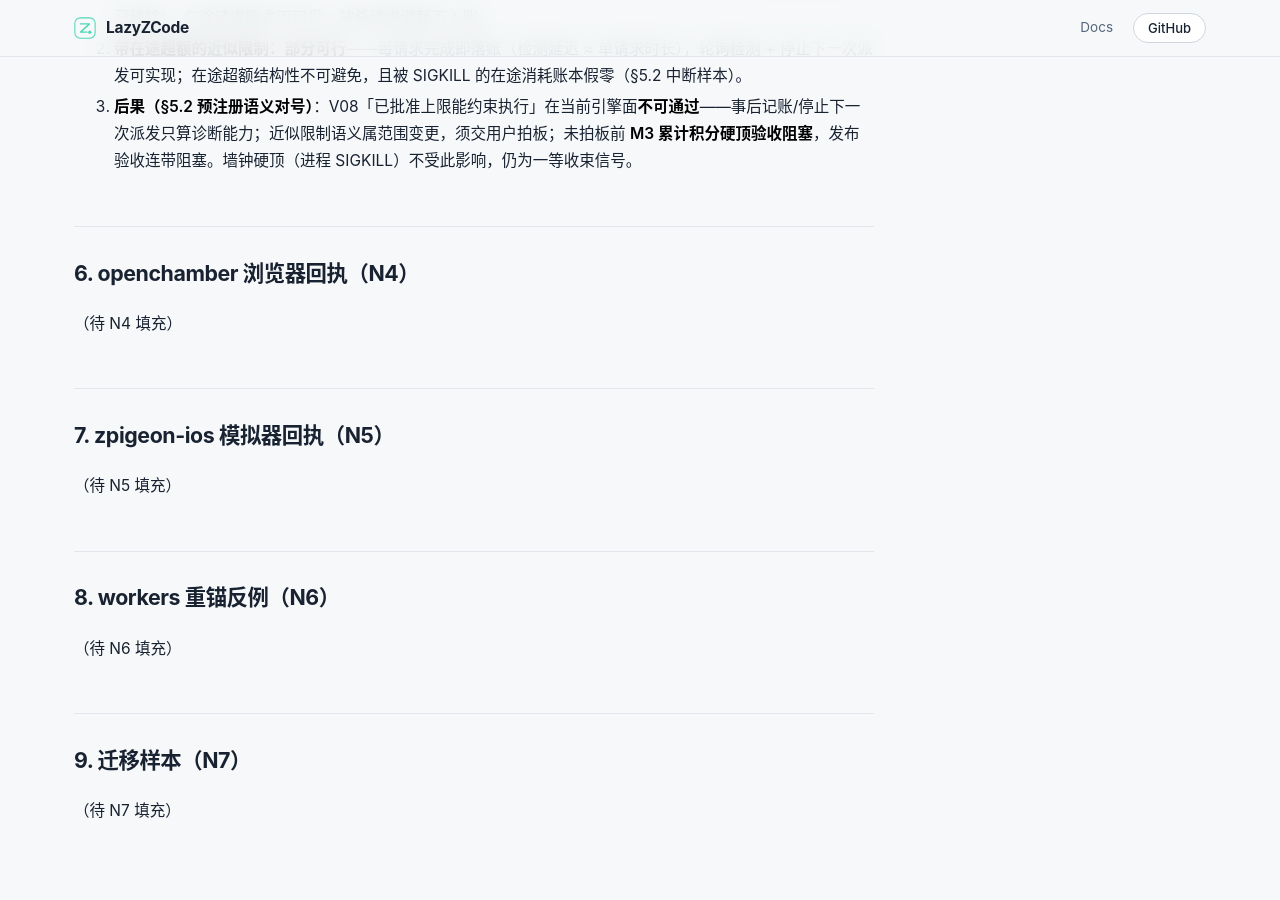
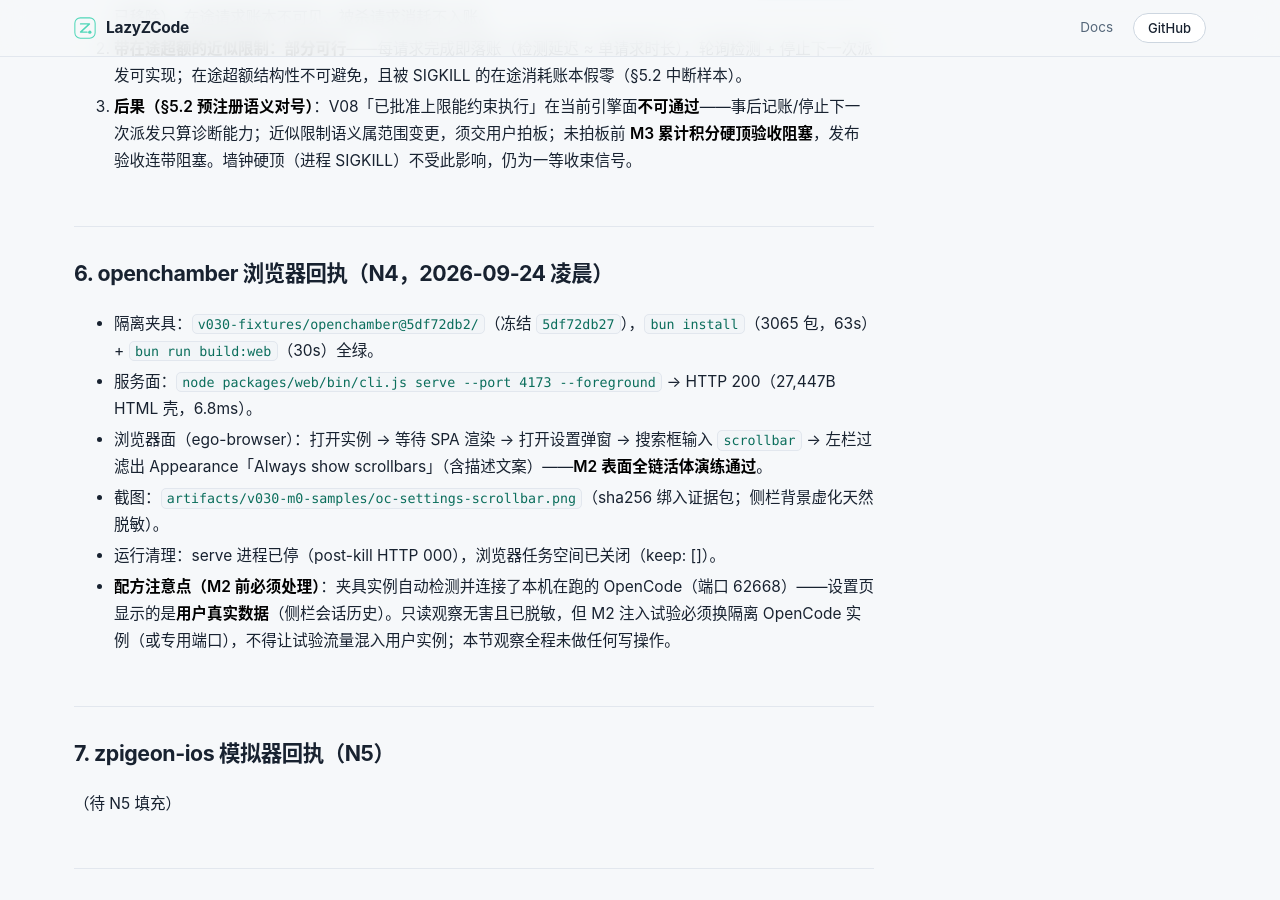
Before and after one commit to Acfufu/lazyzcode, a Jekyll site: the page built from docs/spikes/v030-m0-report.md, in a window 1280 px wide and 900 px high, scrolled down 4507 px. Built offline with Jekyll 4.4.1, drawn with Linux system fonts in a browser that asks for light colours; our own code applies the rules of GitHub Pages for plain Markdown files.

Commit message:
docs(probes): v030-m0 openchamber browser receipt — full M2 surface rehearsal
Fixture at frozen 5df72db27, bun install + build:web green, serve HTTP 200,
ego-browser opened settings and filtered 'scrollbar' to the appearance
setting; screenshot captured (blurred sidebar, natural redaction). Recipe
note: fixture auto-attached the user's live OpenCode — M2 trials must use an
isolated instance.

Goal: v030-m0#N4

```diff
--- a/docs/spikes/v030-m0-report.md
+++ b/docs/spikes/v030-m0-report.md
@@ -97,9 +97,14 @@ M2 试点执行序 lazyzcode → openchamber → zpigeon-ios；今晚探针序
 2. **带在途超额的近似限制：部分可行**——每请求完成即落账（检测延迟 ≈ 单请求时长），轮询检测 + 停止下一次派发可实现；在途超额结构性不可避免，且被 SIGKILL 的在途消耗账本假零（§5.2 中断样本）。
 3. **后果（§5.2 预注册语义对号）**：V08「已批准上限能约束执行」在当前引擎面**不可通过**——事后记账/停止下一次派发只算诊断能力；近似限制语义属范围变更，须交用户拍板；未拍板前 **M3 累计积分硬顶验收阻塞**，发布验收连带阻塞。墙钟硬顶（进程 SIGKILL）不受此影响，仍为一等收束信号。
 
-## 6. openchamber 浏览器回执（N4）
+## 6. openchamber 浏览器回执（N4，2026-09-24 凌晨）
 
-（待 N4 填充）
+- 隔离夹具：`v030-fixtures/openchamber@5df72db2/`（冻结 `5df72db27`），`bun install`（3065 包，63s）+ `bun run build:web`（30s）全绿。
+- 服务面：`node packages/web/bin/cli.js serve --port 4173 --foreground` → HTTP 200（27,447B HTML 壳，6.8ms）。
+- 浏览器面（ego-browser）：打开实例 → 等待 SPA 渲染 → 打开设置弹窗 → 搜索框输入 `scrollbar` → 左栏过滤出 Appearance「Always show scrollbars」（含描述文案）——**M2 表面全链活体演练通过**。
+- 截图：`artifacts/v030-m0-samples/oc-settings-scrollbar.png`（sha256 绑入证据包；侧栏背景虚化天然脱敏）。
+- 运行清理：serve 进程已停（post-kill HTTP 000），浏览器任务空间已关闭（keep: []）。
+- **配方注意点（M2 前必须处理）**：夹具实例自动检测并连接了本机在跑的 OpenCode（端口 62668）——设置页显示的是**用户真实数据**（侧栏会话历史）。只读观察无害且已脱敏，但 M2 注入试验必须换隔离 OpenCode 实例（或专用端口），不得让试验流量混入用户实例；本节观察全程未做任何写操作。
 
 ## 7. zpigeon-ios 模拟器回执（N5）
 
```
